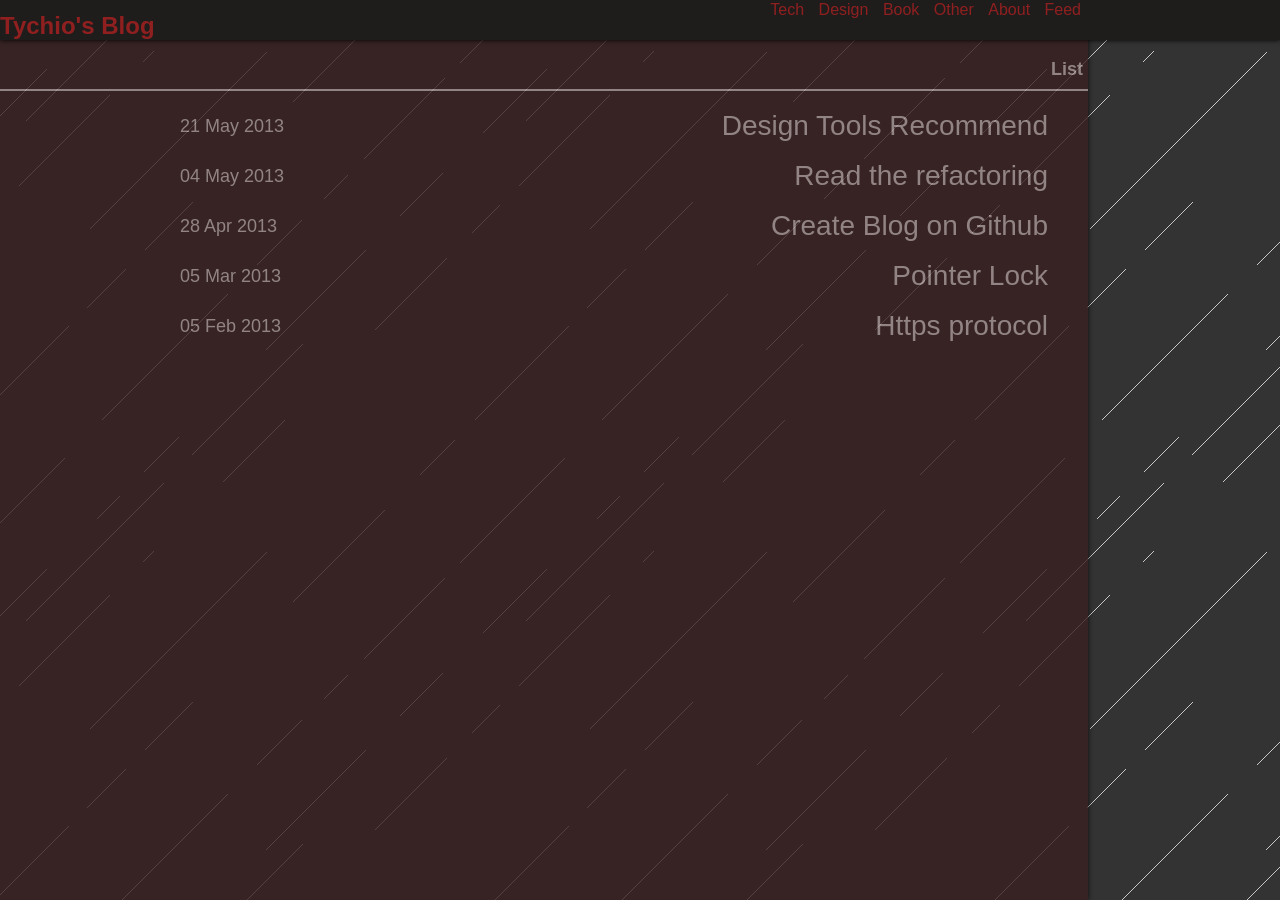
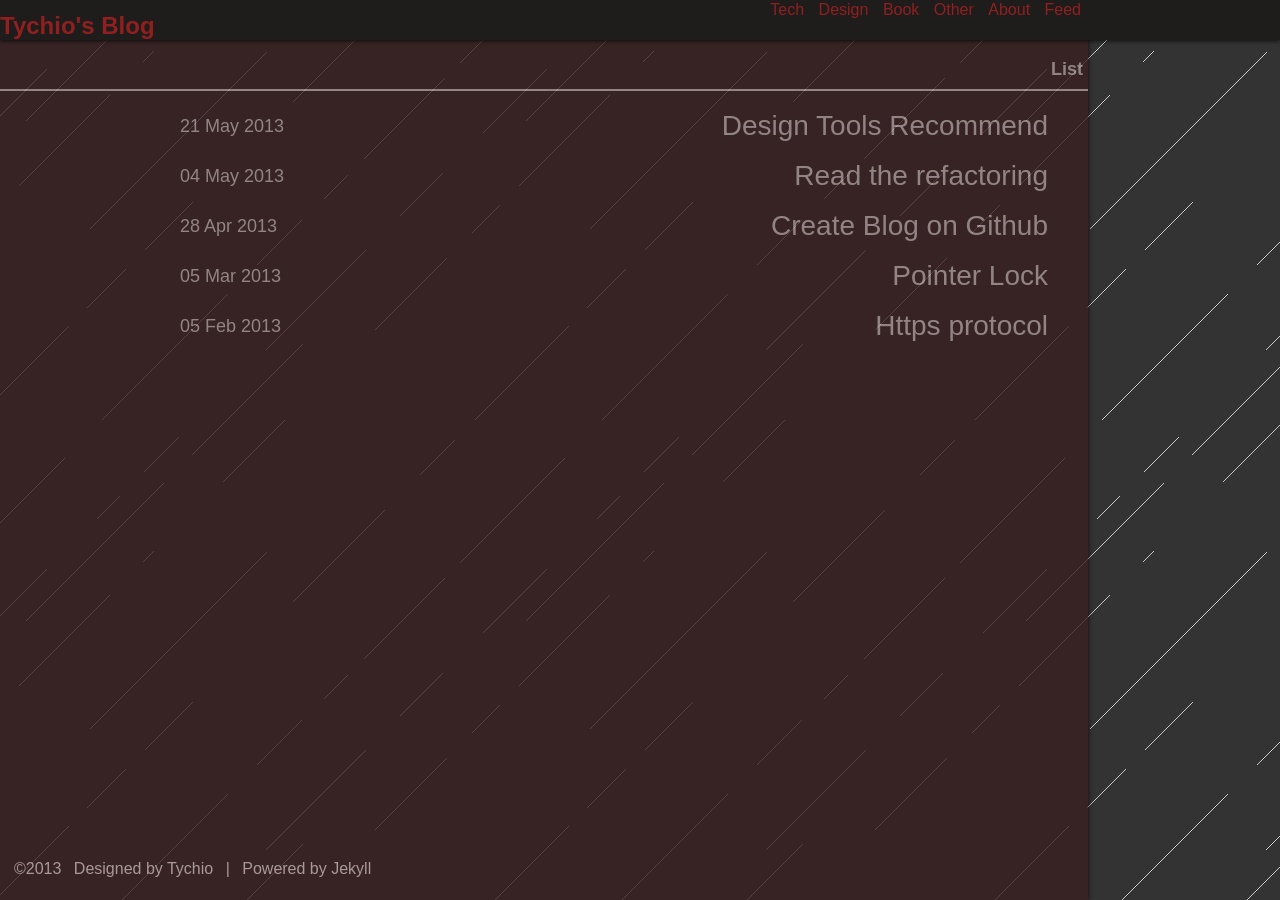
Before and after one commit to tychio/old_blog, a Jekyll site: the page built from index.html, in a window 1280 px wide and 900 px high, scrolled down 80 px. Built offline with Jekyll 4.4.1, drawn with Linux system fonts in a browser that asks for light colours; some web fonts are replaced; Markdown is read by kramdown in place of the engine named in the settings.

Commit message:
add powered info to footer

```diff
--- a/_layouts/default.html
+++ b/_layouts/default.html
@@ -25,6 +25,12 @@
     </section>
     <footer>
         <a href="#" id="backtop">&#94;</a>
+        <nav>
+              <span>&copy;2013</span>
+              <span>Designed by Tychio</span>
+              <span>|</span>
+              <span>Powered by Jekyll</span>
+        </nav>
     </footer>
     <script>
       (function () {
--- a/css/style.css
+++ b/css/style.css
@@ -94,6 +94,8 @@
 /* =footer*/
 footer{ position: relative; left: 0; bottom: 40px; height: 40px; min-width: 1080px; width: 80%; }
 footer a#backtop{ display: none; float: left; position: fixed; z-index: 1001; right: 10px; bottom: 100px; height: 30px; width: 60px; line-height: 45px; text-align: center; font-size: 24px; background: #1F1C1C; }
+footer nav{ padding: 0 10px; }
+footer nav span{ padding: 0 4px; font-size: 16px; font-family: arial; color: #AA9999; }
 
 /* responsive */
 @media all and (min-width: 1025px) and (max-width: 1280px) {
```
